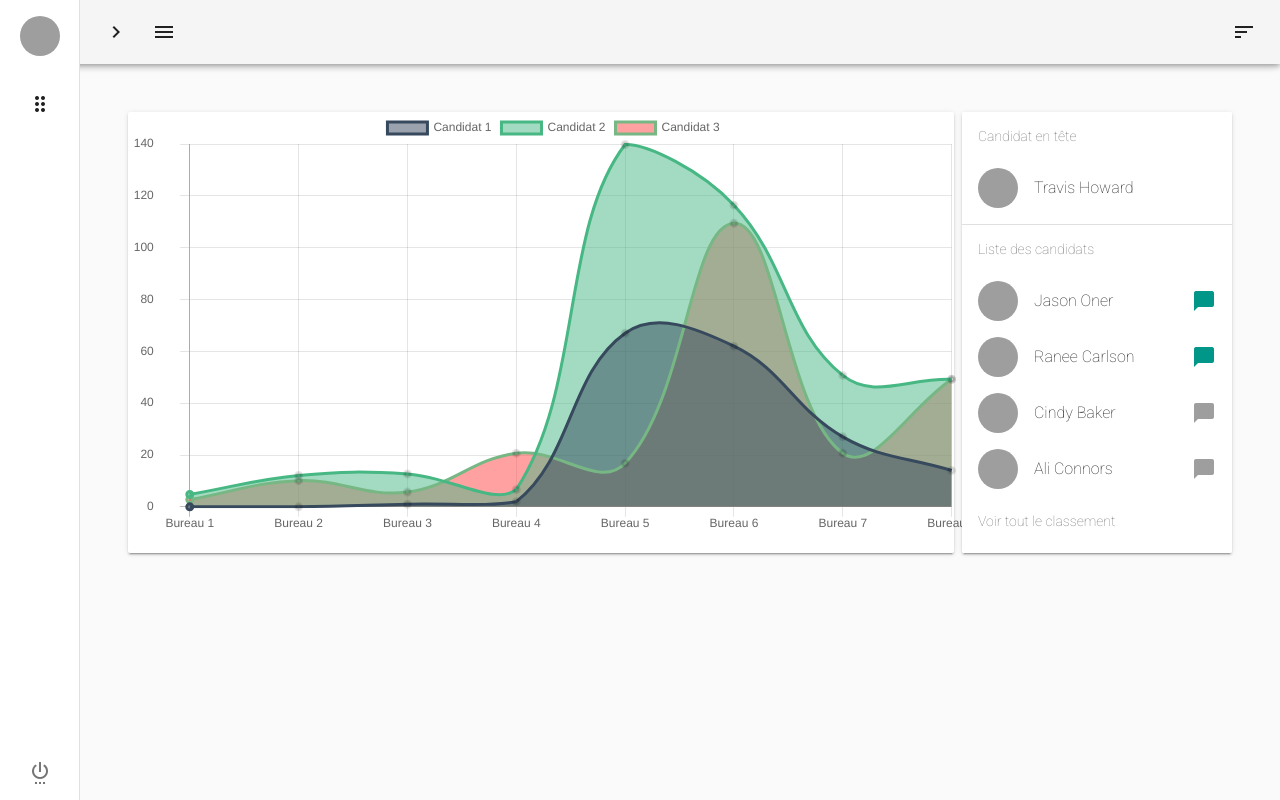
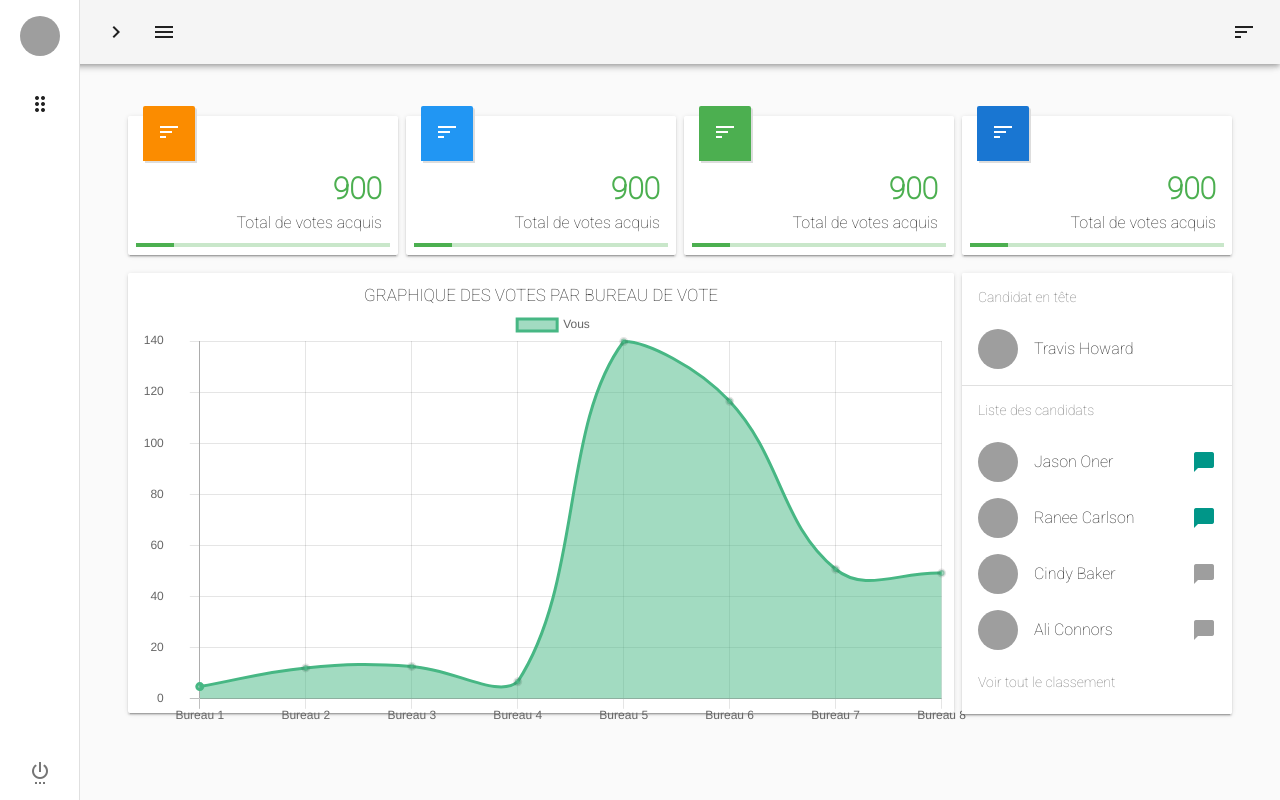
Before and after one commit to whiteknight777/FyleCollect, a Vue app: page /#/ in a window 1280 px wide. Built offline with nearby package versions, Linux system fonts and the light colour scheme; grey boxes are pictures that could not be loaded.

Commit message:
Creation du composant Chart et update de la page d'accueil

```diff
--- /dev/null
+++ b/src/views/Charts.vue
@@ -0,0 +1,31 @@
+<template>
+  <!-- <div> -->
+    <div style="padding:10px">
+    <section>
+      <span style="font-size: 17px;text-transform: uppercase;"> {{legend}} </span>
+    </section>
+      <canvas id="chart"></canvas>
+    </div>
+  <!-- </div> -->
+</template>
+
+
+<script>
+export default {
+  name: "Charts",
+  props: ["data", "type", "options", "legend"],
+  mounted() {
+    this.createChart(this.data, this.type, this.options);
+  },
+  methods: {
+    createChart(chartId, chartData) {
+      const ctx = document.getElementById("chart");
+      const myChart = new Chart(ctx, {
+        type: this.type,
+        data: this.data,
+        options: this.options
+      });
+    }
+  }
+};
+</script>
--- a/src/views/Home.vue
+++ b/src/views/Home.vue
@@ -2,18 +2,103 @@
   <v-container fluid grid-list-md>
     <v-slide-y-transition mode="out-in">
       <v-container grid-list-md text-xs-center>
-        <v-layout row wrap>
 
-
-
-
-
-          <v-flex xs9>
-            <v-card style="height: 441px">
-              <canvas id="planet-chart"></canvas>
+        <v-layout row wrap style="margin-bottom:10px">
+          <!--  Stat bar -->
+          <v-flex xs3>
+            <v-card>
+              <div class="card-icon-block warning" dark>
+                <v-icon dark>sort</v-icon>
+              </div>
+              <v-card-title style="padding-top: 50px;padding-bottom:0">
+                <div style="text-align: right;width:100%">
+                  <span class="number-card">900</span><br>
+                  <span style="font-size:16px">Total de votes acquis</span>
+                  <!-- <span>Whitsunday Island, Whitsunday Islands</span> -->
+                </div>
+              </v-card-title>
+              <v-card-actions>
+                <v-progress-linear color="success" height="4" value="15"></v-progress-linear>
+              </v-card-actions>
             </v-card>
           </v-flex>
+          <!-- Fin stat bar -->
 
+          <!--  Stat bar -->
+          <v-flex xs3>
+            <v-card>
+              <div class="card-icon-block info" dark>
+                <v-icon dark>sort</v-icon>
+              </div>
+              <v-card-title style="padding-top: 50px;padding-bottom:0">
+                <div style="text-align: right;width:100%">
+                  <span class="number-card">900</span><br>
+                  <span style="font-size:16px">Total de votes acquis</span>
+                  <!-- <span>Whitsunday Island, Whitsunday Islands</span> -->
+                </div>
+              </v-card-title>
+              <v-card-actions>
+                <v-progress-linear color="success" height="4" value="15"></v-progress-linear>
+              </v-card-actions>
+            </v-card>
+          </v-flex>
+          <!-- Fin stat bar -->
+
+          <!--  Stat bar -->
+          <v-flex xs3>
+           <v-card>
+              <div class="card-icon-block success" dark>
+                <v-icon dark>sort</v-icon>
+              </div>
+              <v-card-title style="padding-top: 50px;padding-bottom:0">
+                <div style="text-align: right;width:100%">
+                  <span class="number-card">900</span><br>
+                  <span style="font-size:16px">Total de votes acquis</span>
+                  <!-- <span>Whitsunday Island, Whitsunday Islands</span> -->
+                </div>
+              </v-card-title>
+              <v-card-actions>
+                <v-progress-linear color="success" height="4" value="15"></v-progress-linear>
+              </v-card-actions>
+            </v-card>
+          </v-flex>
+          <!-- Fin stat bar -->
+
+          <!--  Stat bar -->
+          <v-flex xs3>
+             <v-card>
+              <div class="card-icon-block primary">
+                <v-icon dark>sort</v-icon>
+              </div>
+              <v-card-title style="padding-top: 50px;padding-bottom:0">
+                <div style="text-align: right;width:100%">
+                  <span class="number-card">900</span><br>
+                  <span style="font-size:16px">Total de votes acquis</span>
+                  <!-- <span>Whitsunday Island, Whitsunday Islands</span> -->
+                </div>
+              </v-card-title>
+              <v-card-actions>
+                <v-progress-linear color="success" height="4" value="15"></v-progress-linear>
+              </v-card-actions>
+            </v-card>
+          </v-flex>
+          <!-- Fin stat bar -->
+
+        </v-layout>
+
+        <v-layout row wrap>
+          <!--  Graphique -->
+          <v-flex xs9>
+            <v-card>
+              <charts :data="chartData.data" :type="chartData.type" :options="chartData.options" :legend="chartData.legend" :width="400"
+              style="height:440px">
+              </charts>
+
+            </v-card>
+          </v-flex>
+          <!-- Fin Graphique -->
+
+          <!-- Classement candidat -->
           <v-flex xs3>
             <v-card>
 
@@ -52,8 +137,10 @@
               </v-list>
             </v-card>
           </v-flex>
+          <!-- Fin Classement candidat -->
 
         </v-layout>
+
       </v-container>
     </v-slide-y-transition>
   </v-container>
@@ -61,9 +148,13 @@
 
 <!-- Add "scoped" attribute to limit CSS to this component only -->
 <script>
-import planetChartData from "../charts/planet-charts.js";
+import charts from "./Charts.vue";
+
 export default {
   name: "Home",
+  components: {
+    charts
+  },
   data() {
     return {
       items: [
@@ -92,21 +183,57 @@ export default {
           avatar: "https://cdn.vuetifyjs.com/images/lists/5.jpg"
         }
       ],
-      planetChartData: planetChartData
+      chartData: {
+        legend: "Graphique des votes par bureau de vote",
+        type: "line",
+        data: {
+          labels: [
+            "Bureau 1",
+            "Bureau 2",
+            "Bureau 3",
+            "Bureau 4",
+            "Bureau 5",
+            "Bureau 6",
+            "Bureau 7",
+            "Bureau 8"
+          ],
+          datasets: [
+            {
+              // another line graph
+              label: "Vous",
+              data: [4.8, 12.1, 12.7, 6.7, 139.8, 116.4, 50.7, 49.2],
+              backgroundColor: [
+                "rgba(71, 183,132,.5)", // Green
+                "rgba(71, 183,132,.5)", // Green
+                "rgba(71, 183,132,.5)", // Green
+                "rgba(71, 183,132,.5)", // Green
+                "rgba(71, 183,132,.5)", // Green
+                "rgba(71, 183,132,.5)", // Green
+                "rgba(71, 183,132,.5)", // Green
+                "rgba(71, 183,132,.5)" // Green
+              ],
+              borderColor: ["#47b784"],
+              borderWidth: 3
+            }
+          ]
+        },
+        options: {
+          responsive: true,
+          lineTension: 1,
+          maintainAspectRatio: false,
+          scales: {
+            yAxes: [
+              {
+                ticks: {
+                  beginAtZero: true,
+                  padding: 26
+                }
+              }
+            ]
+          }
+        }
+      }
     };
-  },
-  mounted() {
-    this.createChart("planet-chart", this.planetChartData);
-  },
-  methods: {
-    createChart(chartId, chartData) {
-      const ctx = document.getElementById(chartId);
-      const myChart = new Chart(ctx, {
-        type: chartData.type,
-        data: chartData.data,
-        options: chartData.options
-      });
-    }
   }
 };
 </script>
@@ -130,4 +257,18 @@ li {
 a {
   color: #42b983;
 }
+
+.card-icon-block {
+  position: absolute;
+  left: 15px;
+  padding: 14px;
+  top: -10px;
+  box-shadow: 2px 2px #ddd;
+}
+
+.number-card {
+  color: #4caf50 !important;
+  font-size: 30px;
+  font-weight: 600;
+}
 </style>
```
